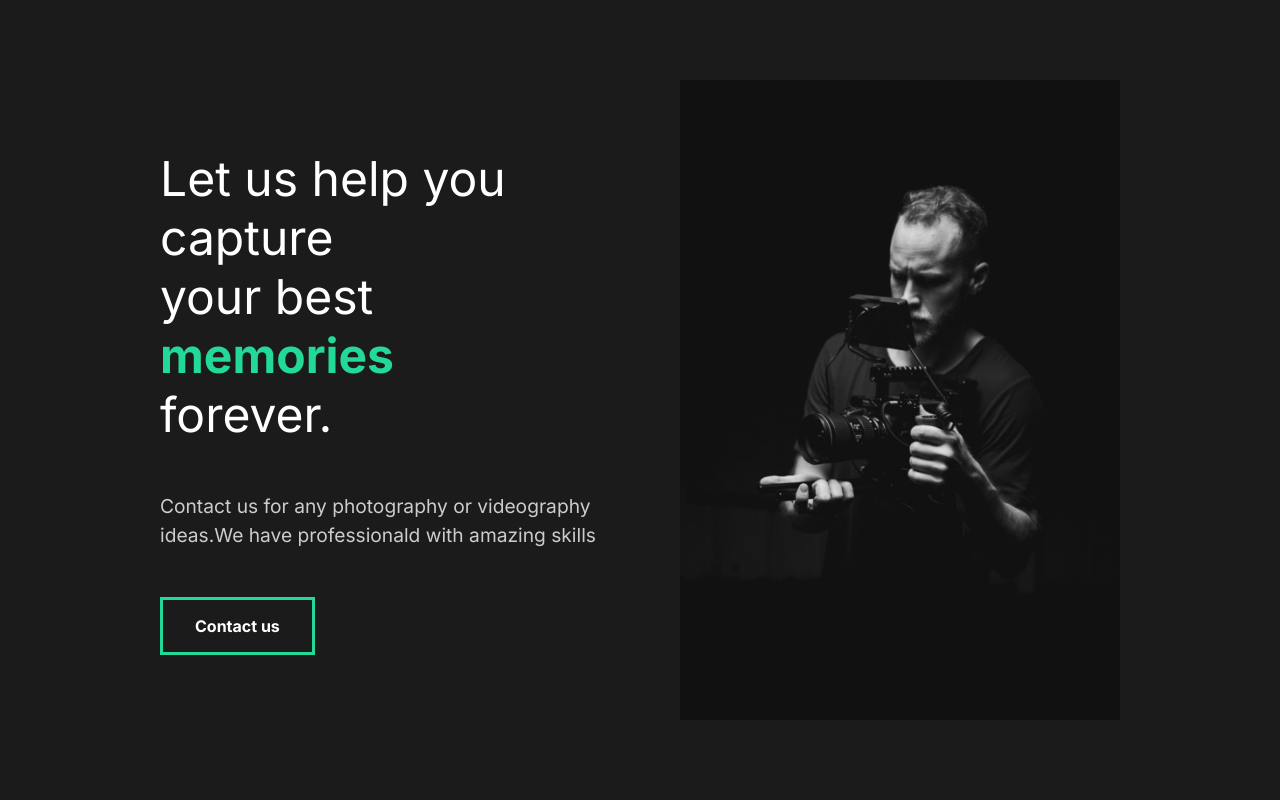
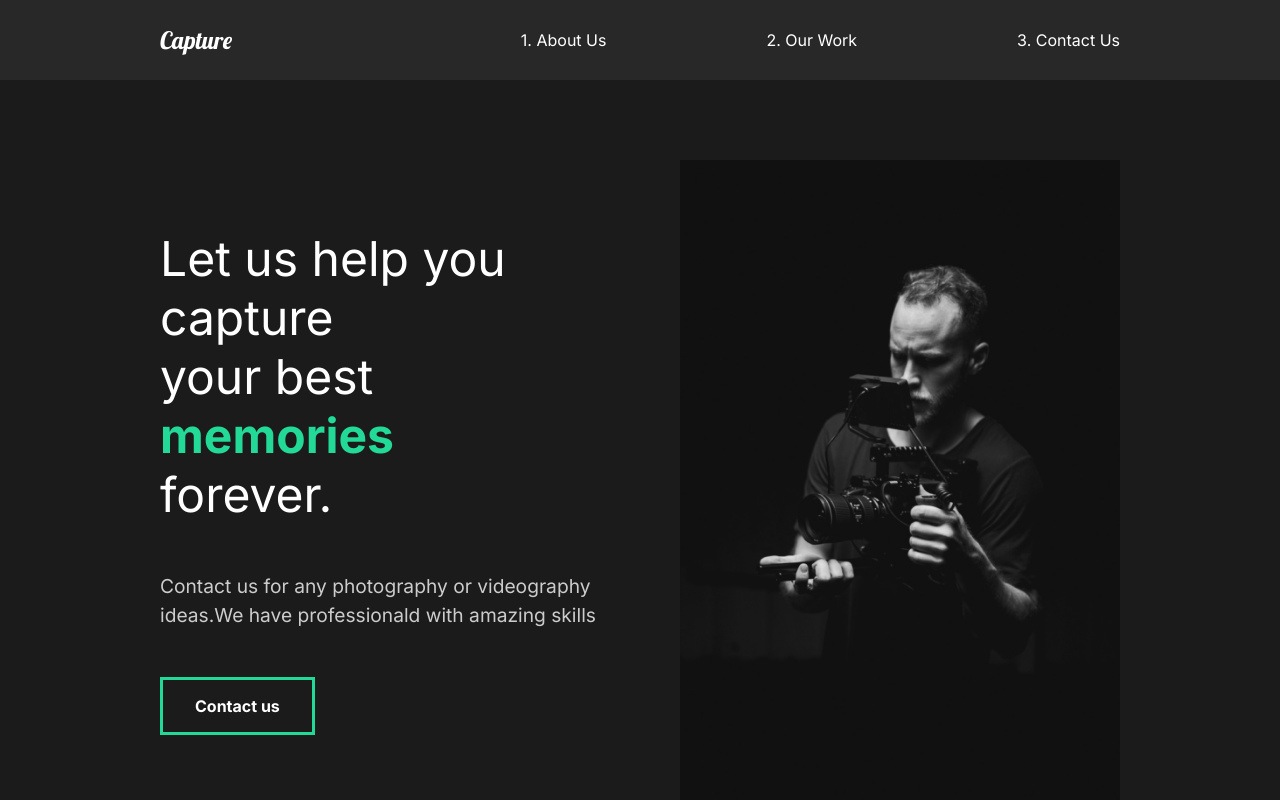
Before and after one commit to HMugera/Capture, a React (Create React App) app: page / in a window 1280 px wide. Shown: the top 800 px of the page. Built offline with nearby package versions, Linux system fonts and the light colour scheme.

Commit message:
adding and styling nav component

```diff
--- a/src/App.js
+++ b/src/App.js
@@ -1,10 +1,12 @@
 import GlobalStyle from "./components/GlobalStyle";
+import Nav from "./components/Nav";
 import AboutUs from "./pages/AboutUs";
 
 function App() {
 	return (
 		<div className="App">
 			<GlobalStyle />
+			<Nav />
 			<AboutUs />
 		</div>
 	);
--- /dev/null
+++ b/src/components/Nav.js
@@ -0,0 +1,53 @@
+import React from "react";
+import styled from "styled-components";
+
+function Nav() {
+	return (
+		<StyledNav>
+			<h1>
+				<a href="#" id="logo">
+					Capture
+				</a>
+			</h1>
+			<ul>
+				<li>
+					<a href="#">1. About Us</a>
+				</li>
+				<li>
+					<a href="#">2. Our Work</a>
+				</li>
+				<li>
+					<a href="#">3. Contact Us</a>
+				</li>
+			</ul>
+		</StyledNav>
+	);
+}
+
+const StyledNav = styled.nav`
+	min-height: 10vh;
+	display: flex;
+	margin: auto;
+	justify-content: space-between;
+	align-items: center;
+	padding: 1rem 10rem;
+	background: #282828;
+	a {
+		color: white;
+		text-decoration: none;
+	}
+	ul {
+		display: flex;
+		list-style: none;
+	}
+	#logo {
+		font-size: 1.5rem;
+		font-family: "Lobster", cursive;
+		font-weight: lighter;
+	}
+	li {
+		padding-left: 10rem;
+		position: relative;
+	}
+`;
+export default Nav;
```
Also changed, not shown: 1 other file (tests, documents, lock files or other folders).
